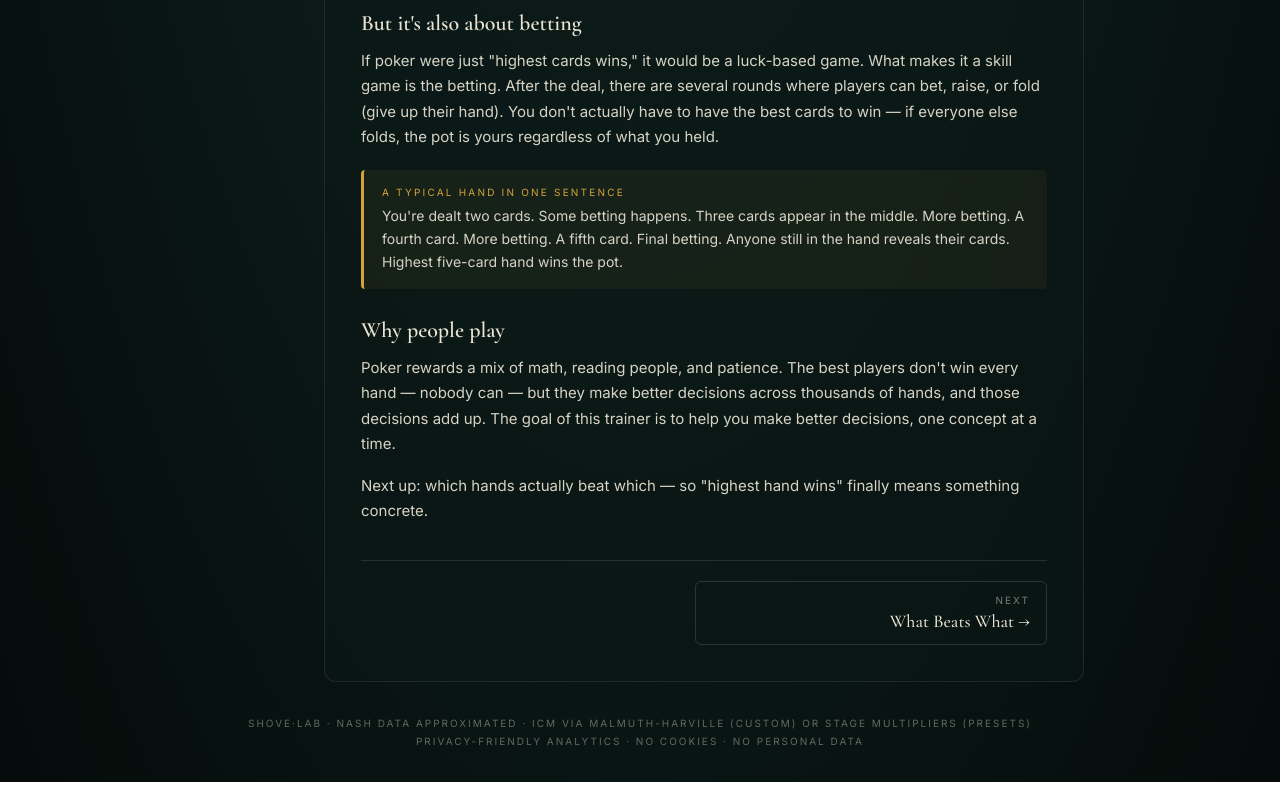
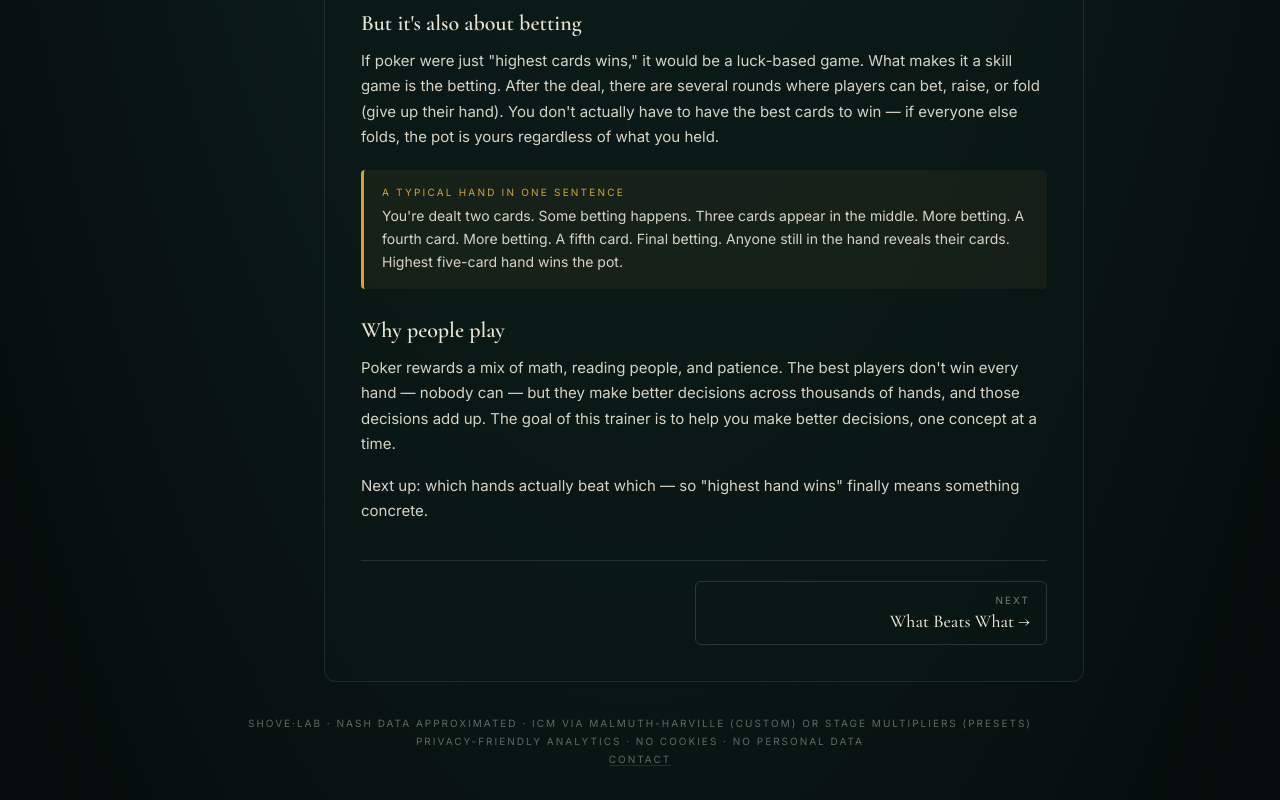
Before and after one commit to fiction3/Shove-Lab, a React (Vite) app: page / in a window 1280 px wide. Shown: the part 1148-1948 px from the top of the page. Built offline with nearby package versions, Linux system fonts and the light colour scheme.

Commit message:
Add scrape-resistant Contact link to footer

```diff
--- a/src/components/PushFoldTrainer.jsx
+++ b/src/components/PushFoldTrainer.jsx
@@ -1077,6 +1077,22 @@ export default function PushFoldTrainer() {
         Shove·Lab · Nash data approximated · ICM via Malmuth-Harville (custom) or stage multipliers (presets)
         <br/>
         Privacy-friendly analytics · no cookies · no personal data
+        <br/>
+        <a
+          href="#"
+          onClick={(e) => {
+            e.preventDefault();
+            track("contact-email");
+            // Assemble the address from parts at click-time so the literal
+            // string never appears in the page source for spam scrapers.
+            const user = ["shove", "lab"].join("");
+            const domain = ["gmail", "com"].join(".");
+            window.location.href = "mai" + "lto:" + user + "@" + domain;
+          }}
+          style={{ color: "inherit", textDecoration: "none", borderBottom: "1px solid rgba(232,227,211,0.3)", cursor: "pointer" }}
+        >
+          Contact
+        </a>
       </footer>
 
       <DonateModal open={donateOpen} onClose={() => setDonateOpen(false)}/>
```
